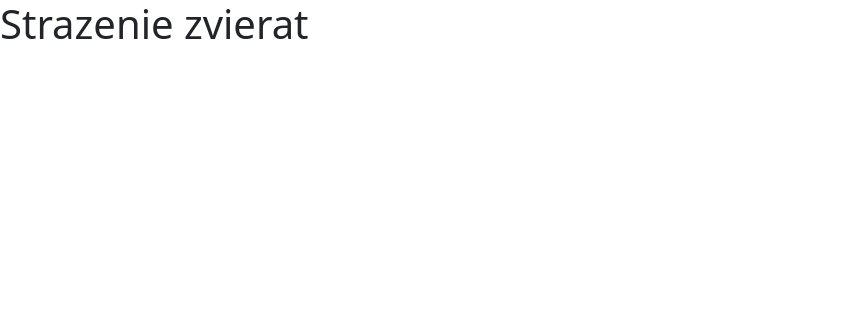
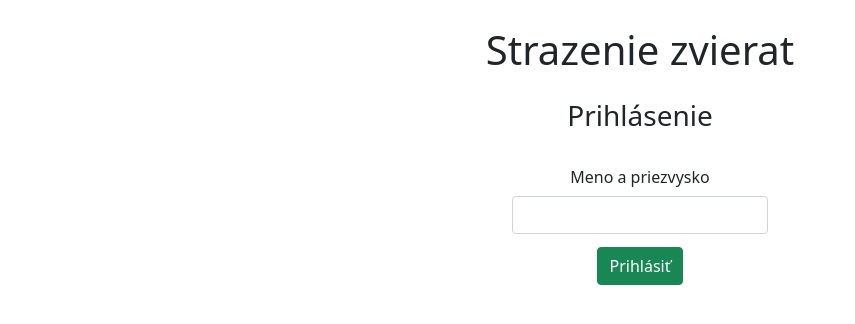
Before and after one commit to HennelovaZuzana/Strazenie-angular, an Angular app: page / in a window 1280 px wide. Shown: the top 324 px of the page, without its empty margins (0-855 px from the left). Built offline with nearby package versions, Linux system fonts and the light colour scheme.

Commit message:
begginig of login proces

```diff
--- a/src/app/app-routing.module.ts
+++ b/src/app/app-routing.module.ts
@@ -2,9 +2,12 @@ import { NgModule } from '@angular/core';
 import { CommonModule } from '@angular/common';
 import { RouterModule, Routes } from '@angular/router';
 import { AnimalsToWatchComponent } from './animals-to-watch/animals-to-watch.component';
+import { MenuComponent } from './menu/menu.component';
 
 const routes: Routes = [
-  { path: 'animals', component: AnimalsToWatchComponent}
+  { path: 'animals', component: AnimalsToWatchComponent },
+  { path: '', component: MenuComponent},
+  { path: '**', redirectTo: '' }
 ];
 
 @NgModule({
--- a/src/app/app.component.html
+++ b/src/app/app.component.html
@@ -1,2 +1,8 @@
-<h1>Strazenie zvierat</h1>
-<router-outlet></router-outlet>
+<h1 style="text-align: center; margin: 2%;">Strazenie zvierat</h1>
+<h3 style="text-align: center; margin: 2%;">Prihlásenie</h3>
+<div style="text-align: center;">
+    <label for="userName" class="col-sm-2 col-form-label">Meno a priezvysko</label>
+    <input type="text" id="userName" class="form-control" style="width: 20%; margin: auto;" [(ngModel)]="userName" name="userName">
+    <button type="button" class="btn btn-success" style="margin: 1%;" (click)="validateUser()">Prihlásiť</button>
+</div>
+<!-- <router-outlet></router-outlet> -->
--- a/src/app/app.component.ts
+++ b/src/app/app.component.ts
@@ -7,4 +7,13 @@ import { Component } from '@angular/core';
 })
 export class AppComponent {
   title = 'Strazenie-angular';
+
+  public userName: string | undefined;
+
+  constructor() {}
+
+  validateUser (): void{
+    if(this.userName) {
+      console.log(this.userName)};
+  }
 }
--- a/src/app/app.module.ts
+++ b/src/app/app.module.ts
@@ -6,11 +6,13 @@ import { AnimalsToWatchComponent } from './animals-to-watch/animals-to-watch.com
 import { HttpClientModule } from '@angular/common/http';
 import { FormsModule } from '@angular/forms';
 import { AppRoutingModule } from './app-routing.module';
+import { MenuComponent } from './menu/menu.component';
 
 @NgModule({
   declarations: [
     AppComponent,
-    AnimalsToWatchComponent
+    AnimalsToWatchComponent,
+    MenuComponent
   ],
   imports: [
     BrowserModule,
--- /dev/null
+++ b/src/app/menu/menu.component.css
@@ -0,0 +1,5 @@
+div {
+    width: 70%;
+    text-align: center;
+    margin: auto;
+}
--- /dev/null
+++ b/src/app/menu/menu.component.html
@@ -0,0 +1,3 @@
+<div>
+    <button type="button" class="btn btn-primary" routerLink="/animals">Zvieratá na stráženie</button>
+</div>
--- /dev/null
+++ b/src/app/menu/menu.component.ts
@@ -0,0 +1,15 @@
+import { Component, OnInit } from '@angular/core';
+
+@Component({
+  selector: 'app-menu',
+  templateUrl: './menu.component.html',
+  styleUrls: ['./menu.component.css']
+})
+export class MenuComponent implements OnInit {
+
+  constructor() { }
+
+  ngOnInit(): void {
+  }
+
+}
```
Also changed, not shown: 1 other file (tests, documents, lock files or other folders).
